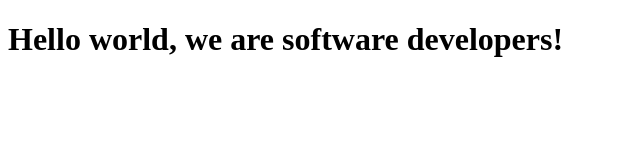
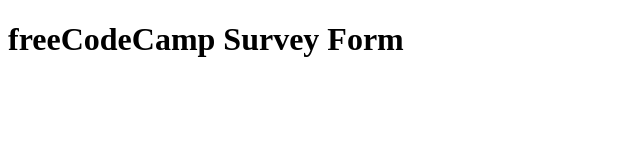
Before and after one commit to Linsmed/microverse-collab, a plain HTML site: page fcc-test-suite-template-master/index.html in a window 1280 px wide. Shown: the whole page, without its empty margins (0-640 px from the left). Drawn offline with Linux system fonts and the light colour scheme.

Commit message:
Add new title

```diff
--- a/fcc-test-suite-template-master/index.html
+++ b/fcc-test-suite-template-master/index.html
@@ -9,7 +9,7 @@
 	<body>
 		<script src="https://cdn.freecodecamp.org/testable-projects-fcc/v1/bundle.js"></script>
 
-		<h1>Hello world, we are software developers!</h1>
+		<h1 id="title">freeCodeCamp Survey Form</h1>
 		<script src="js/index.js"></script>
 	</body>
 </html>
```
